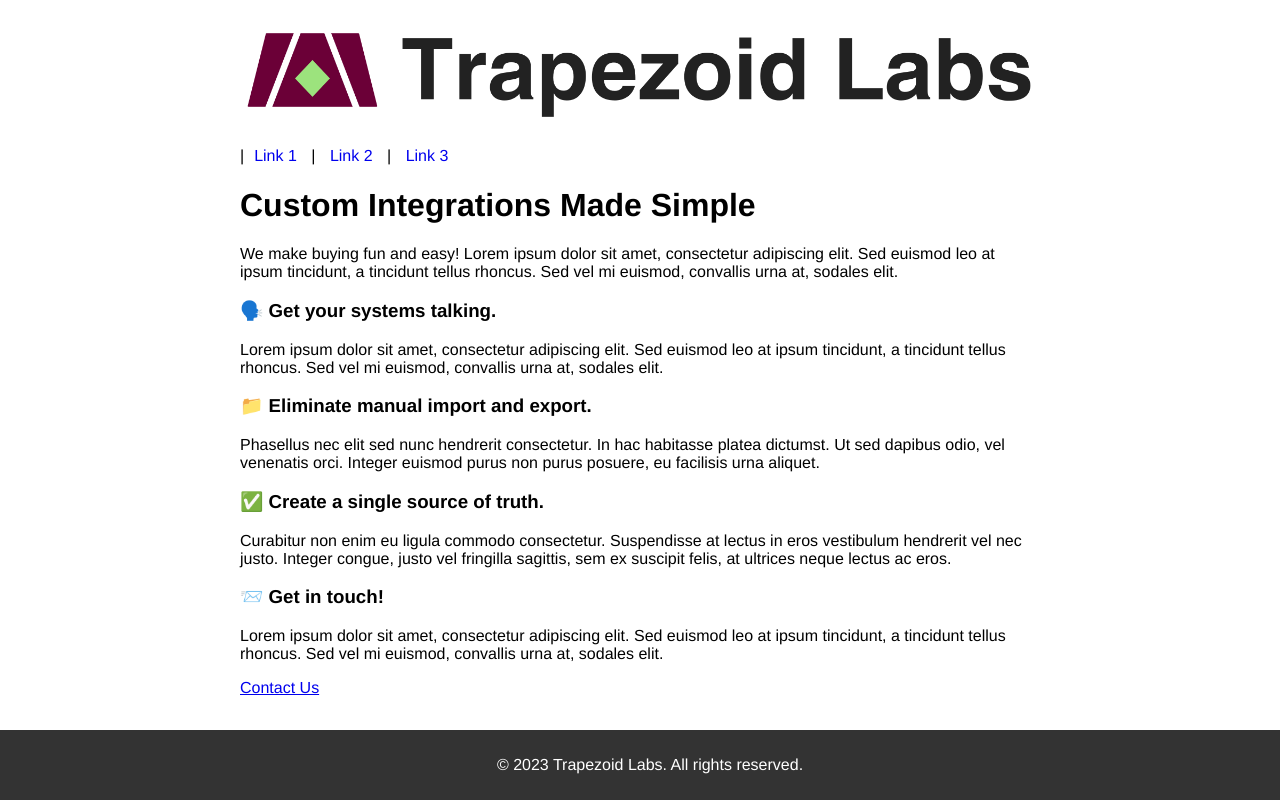
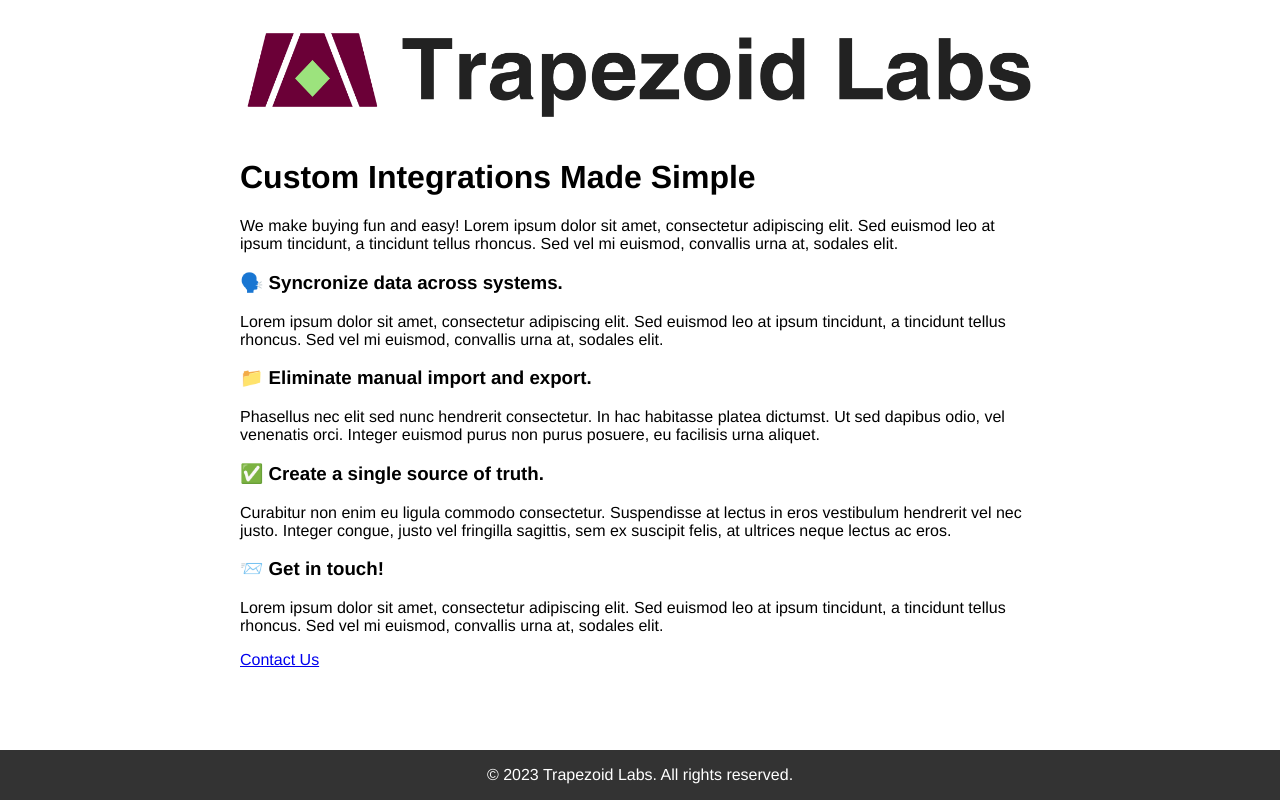
Before and after one commit to trapezoidblum/trapezoidblum.github.io, a plain HTML site: page index.html in a window 1280 px wide. Drawn offline with Linux system fonts and the light colour scheme.

```diff
--- a/index.html
+++ b/index.html
@@ -12,11 +12,11 @@
             <img src="trap02.png" alt="Trapezoid Labs Logo">
 
             <!-- Horizontal bar of links -->
-            <nav>
+            <!-- <nav>
                 |<a href="#">Link 1</a> |
                 <a href="#">Link 2</a> |
                 <a href="#">Link 3</a>
-            </nav>
+            </nav> -->
             </div>
         <div class="body-div">
             <h1>Custom Integrations Made Simple</h1>
@@ -24,7 +24,7 @@
 
             <!-- Hierarchical Lorem Ipsum text -->
 
-                <h3>🗣️ Get your systems talking.</h3>
+                <h3>🗣️ Syncronize data across systems.</h3>
                 <p>Lorem ipsum dolor sit amet, consectetur adipiscing elit. Sed euismod leo at ipsum tincidunt, a tincidunt tellus rhoncus. Sed vel mi euismod, convallis urna at, sodales elit.</p>
                 <h3>📁 Eliminate manual import and export.</h3>
                 <p>Phasellus nec elit sed nunc hendrerit consectetur. In hac habitasse platea dictumst. Ut sed dapibus odio, vel venenatis orci. Integer euismod purus non purus posuere, eu facilisis urna aliquet.</p>
--- a/styles.css
+++ b/styles.css
@@ -1,16 +1,19 @@
 body {
+    display: flex;
+    flex-direction: column;
+    min-height: 100vh;
     text-align: center;
-    background-color: white; /* Light gray background color */
-    margin: 0; /* Remove default body margin */
-    padding: 0; /* Remove default body padding */
-    padding-bottom: 100px;
-    font-family: Helvetica, Arial, sans-serif; /* Set default font family */
+    background-color: white;
+    margin: 0;
+    padding: 0;
+    font-family: Helvetica, Arial, sans-serif;
 }
 
 .main-div {
+    flex: 1;
     max-width: 800px;
-    margin: 0 auto; /* Center the div horizontally */
-    text-align: left; /* Align text to the left within the div */
+    margin: 0 auto;
+    text-align: left;
     padding-left: 20px;
     padding-right: 20px;
 }
@@ -18,38 +21,26 @@ body {
 .header-div {
     background-color: white;
     position: sticky;
-    top: 0; /* Adjust this value based on your layout */
-    z-index: 100; /* Adjust the z-index to ensure it appears above other elements */
-    margin-bottom: 10px; /* Add bottom margin */
+    top: 0;
+    z-index: 100;
+    margin-bottom: 10px;
 }
 
 .body-div {
     max-width: 1000px;
-    margin: 0 auto; /* Center the div horizontally */
-    text-align: left; /* Align text to the left within the div */
+    margin: 0 auto;
+    text-align: left;
 }
 
 img {
-    max-width: 100%; /* Make the image responsive within its container */
-    height: auto; /* Maintain the aspect ratio of the image */
-}
-
-nav {
-    margin: 10px 0; /* Add some space above and below the navigation */
-    text-align: left; /* Center the links within the navigation */
-}
-
-nav a {
-    text-decoration: none;
-    padding: 5px 10px;
+    max-width: 100%;
+    height: auto;
 }
 
 footer {
-    background-color: #333; /* Dark background color for the footer */
-    color: white; /* Text color for the footer */
-    padding: 10px;
-    position: fixed; /* Fixed position */
-    bottom: 0; /* Stick to the bottom of the screen */
-    width: 100%; /* Full width */
-    text-align: center; /* Center the text within the footer */
+    background-color: #333;
+    color: white;
+    padding: 0px;
+    width: 100%;
+    text-align: center;
 }
```
